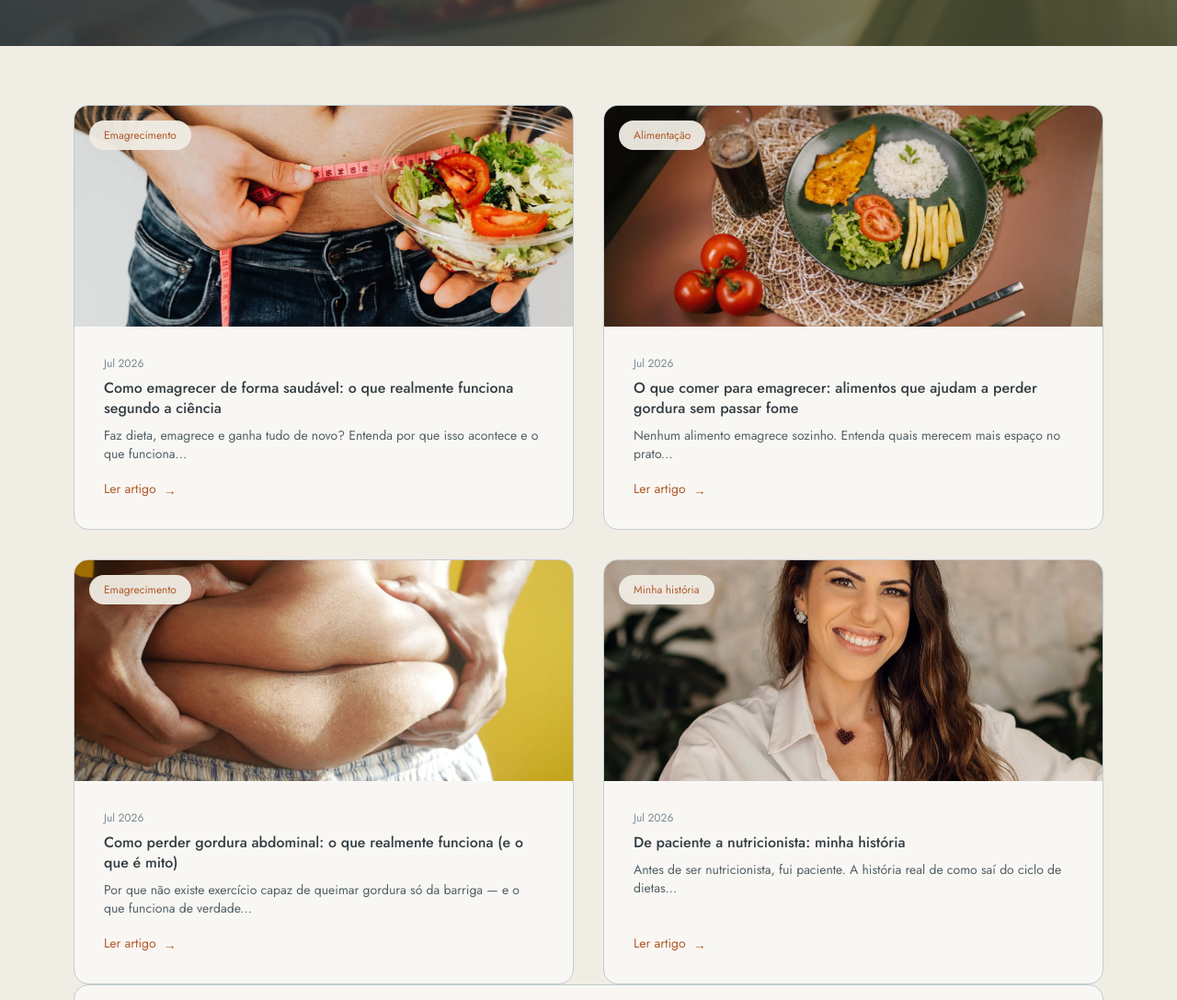
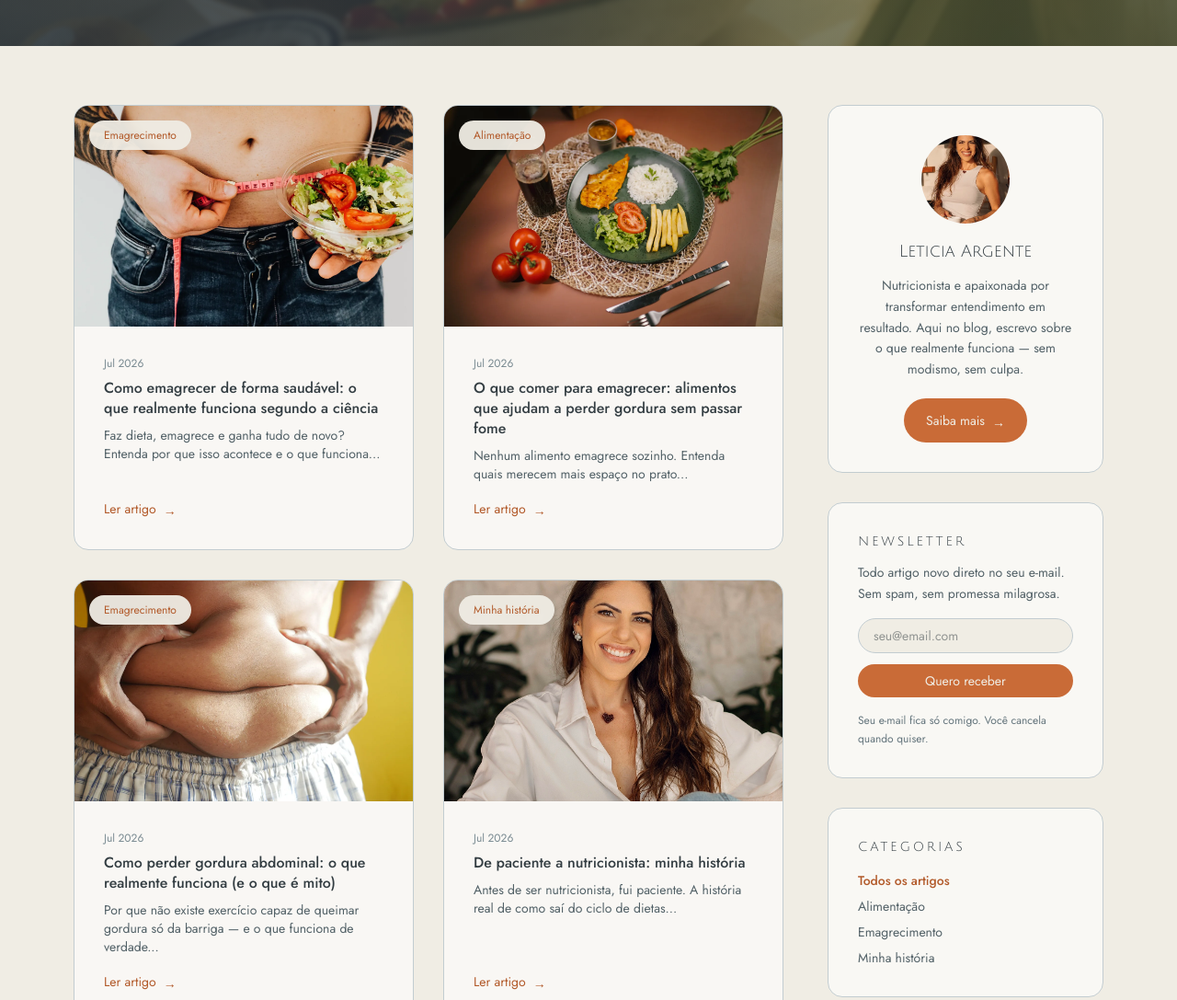
Before and after one commit to leargente/site, a website: page blog/index.html in a window 1280 px wide. Shown: the part 430-1517 px from the top of the page at 92% size. Drawn offline with nearby package versions, Linux system fonts and the light colour scheme.

Commit message:
Add files via upload

```diff
--- a/blog/index.html
+++ b/blog/index.html
@@ -17,6 +17,18 @@
         .formkit-alert { list-style: none; margin: 0; padding: 0; font-size: .8rem; line-height: 1.5 }
         .formkit-alert-error { color: #b25a2a }
         .formkit-alert-success { color: #526167 }
+
+        /* Layout artigos + lateral.
+           Estas regras existem aqui porque o arquivo src/output.css é pré-compilado
+           e não contém estas medidas. Não apague. */
+        .blog-grid { display: grid; gap: 3rem; align-items: start }
+        .blog-aside { display: flex; flex-direction: column; gap: 2rem }
+        @media (min-width: 1024px) {
+            .blog-grid { grid-template-columns: 1fr 300px }
+            .blog-aside { position: sticky; top: 6rem }
+        }
+        .autora-foto { width: 6rem; height: 6rem }
+        .btn-saiba-mais { margin-top: 1.25rem; padding: .75rem 1.5rem }
     </style>
 </head>
 <body class="bg-cream font-body text-slate-800">
@@ -74,7 +86,7 @@
                     )].sort((a, b) => a.localeCompare(b, 'pt-BR'));
                 }
              }">
-        <div class="items-start gap-12 grid lg:grid-cols-[1fr_300px]">
+        <div class="blog-grid">
 
             <!-- ===== LISTA DE ARTIGOS ===== -->
             <div class="gap-8 grid sm:grid-cols-2">
@@ -148,14 +160,14 @@
             </div>
 
             <!-- ===== SIDEBAR ===== -->
-            <aside class="space-y-8 lg:sticky lg:top-24">
+            <aside class="blog-aside">
 
                 <!-- Quadro da autora -->
                 <div class="bg-white/60 p-8 border border-slate-200 rounded-2xl text-center">
-                    <img src="../static/images/autora-lateral.webp" alt="Foto de Leticia Argente" class="mx-auto mb-4 rounded-full size-24 object-cover" loading="lazy">
+                    <img src="../static/images/autora-lateral.webp" alt="Foto de Leticia Argente" class="autora-foto mx-auto mb-4 rounded-full object-cover" loading="lazy">
                     <p class="font-display text-slate-800 text-lg">Leticia Argente</p>
                     <p class="mt-3 text-slate-600 text-sm leading-relaxed">Nutricionista e apaixonada por transformar entendimento em resultado. Aqui no blog, escrevo sobre o que realmente funciona — sem modismo, sem culpa.</p>
-                    <a href="../index.html#apresentacao" class="inline-flex items-center gap-2 bg-clay-500 hover:bg-clay-600 mt-5 px-6 py-3 rounded-full text-cream text-sm transition duration-300">
+                    <a href="../index.html#apresentacao" class="btn-saiba-mais inline-flex items-center gap-2 bg-clay-500 hover:bg-clay-600 rounded-full text-cream text-sm transition duration-300">
                         Saiba mais
                         <span class="mt-1">→</span>
                     </a>
```
